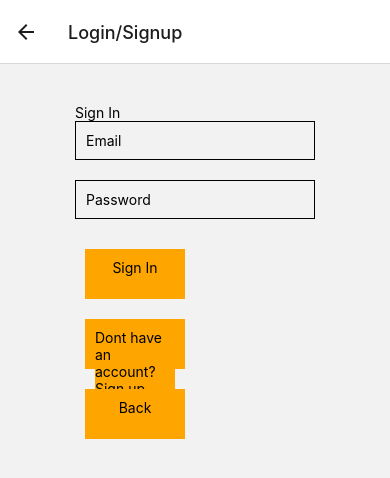
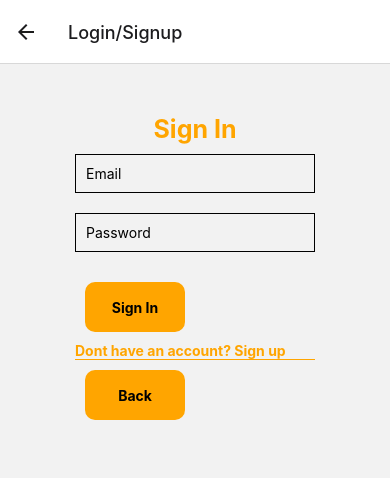
Before and after one commit to HafidAlidev/Movie-Empire, a React Native app: screen /Login/Signup in a window 390 px wide. Shown: the top 478 px of the page. Built offline with nearby package versions, Linux system fonts and the light colour scheme.

Commit message:
review rating + movie rating avg + some styling

```diff
--- a/Pages/MovieDetails.js
+++ b/Pages/MovieDetails.js
@@ -9,9 +9,12 @@ const MovieDetails = ({ navigation, moviesState, addToFavourites, addToWatchLate
     const [movie, setMovie] = useState()
     const [review, setReview] = useState('')
     const [reviews, setReviews] = useState([])
+    const [rating, setRating] = useState('')
+    const [avgRating, setAvgRating] = useState('')
 
     useEffect(() => {
         const reviewsList = []
+        let totalRating = 0
         for (let i = 0; i < moviesState.searchResult.length; i++) {
             const movie = moviesState.searchResult[i];
             if (movie.imdbID === id) {
@@ -20,35 +23,52 @@ const MovieDetails = ({ navigation, moviesState, addToFavourites, addToWatchLate
         }
         for (let i = 0; i < moviesState.reviews.length; i++) {
             const review = moviesState.reviews[i];
+            totalRating += review.rating
             if (review.movieId === id) {
                 reviewsList.push(review)
             }
         }
+        setAvgRating(totalRating / moviesState.reviews.length)
         setReviews(reviewsList)
-        console.log(user)
     }, [moviesState])
 
     const handleReviewSubmit = () => {
-        addReview({ movieId: id, review: review, postedBy: user.name })
-        console.log(user.name)
+        addReview({ movieId: id, review: review, rating: rating, postedBy: user.name })
+    }
+
+    const onCheckRating = (value) => {
+        const parsedQty = Number.parseInt(value)
+        if (Number.isNaN(parsedQty)) {
+            setRating(0)
+        } else if (parsedQty > 10) {
+            setRating(10)
+        } else {
+            setRating(parsedQty)
+        }
     }
 
     const renderReviews = ({ item }) => (
         <View>
             <Text>Posted by: {item.postedBy}</Text>
             <Text>{item.review}</Text>
+            <Text>Rating: {item.rating}</Text>
         </View>
     );
 
     return (
         <View style={styles.container} >
-            <Text>{movie?.Title}</Text>
+            <Text>{movie?.Title} - {avgRating} / 10</Text>
             <Button title='Save to Watch Later' onPress={() => { addToWatchLater(movie) }} />
             <Button title='Add to Favourites' onPress={() => { addToFavourites(movie) }} />
-            <TextInput style={styles.reviewInput} placeholder="Write a review..." onChangeText={setReview} />
-            <Button title='Submit Review' onPress={handleReviewSubmit} />
-            <Text>Reviews:</Text>
-            <FlatList data={reviews} renderItem={renderReviews} />
+            <View>
+                <TextInput style={styles.reviewInput} placeholder="Write a review..." onChangeText={setReview} />
+                <TextInput style={styles.reviewInput} placeholder="Rating: /10" value={rating} onChangeText={onCheckRating} />
+                <Button title='Submit Review' onPress={handleReviewSubmit} />
+            </View>
+            <View>
+                <Text>Reviews:</Text>
+                <FlatList data={reviews} renderItem={renderReviews} />
+            </View>
             <Button title="Back" onPress={() => {
                 navigation.navigate("Search Result", { searchText: searchText })
             }} />
--- a/Pages/UserAuth.js
+++ b/Pages/UserAuth.js
@@ -1,5 +1,5 @@
-import { View, Text, TextInput, StyleSheet } from 'react-native'
-import React, { useState } from 'react'
+import { View, Text, TextInput, StyleSheet, ActivityIndicator } from 'react-native'
+import React, { useEffect, useState } from 'react'
 import { signin, signup } from '../auth/actions'
 import { connect } from 'react-redux'
 import { login, logout, signup_ } from '../redux/actions/users'
@@ -12,38 +12,51 @@ const UserAuth = ({ navigation, userState, login, logout, signup_ }) => {
     const [password, setPassword] = useState('')
     const [confirmPassword, setConfirmPassword] = useState('')
     const [errors, setErrors] = useState('')
+    const [loading, setLoading] = useState(false)
+
+    useEffect(() => {
+        if (errors) {
+            setLoading(false)
+        }
+    }, [errors])
 
     const switchMode = () => {
         setIsSignup((prev) => !prev)
+        setLoading(false)
+        setErrors('')
     }
 
     const handleSubmit = (e) => {
         e.preventDefault()
+        setLoading(true)
         if (isSignup) {
-            signup({name, email, password, confirmPassword: confirmPassword}, login, navigation, setErrors)
+            signup({ name, email, password, confirmPassword: confirmPassword }, login, navigation, setErrors)
         } else {
-            signin({name, email, password, confirmPassword: confirmPassword}, signup_, navigation, setErrors)
+            signin({ name, email, password, confirmPassword: confirmPassword }, signup_, navigation, setErrors)
         }
     }
 
     return (
         <View style={styles.container}>
             <View>
-                <Text>{isSignup ? 'Sign up' : 'Sign In'}</Text>
+                <Text style={{color: 'orange', fontWeight: 'bold', fontSize: 25, margin: 10, justifyContent: 'center', alignItems: 'center', display: 'flex'}}>{isSignup ? 'Sign up' : 'Sign In'}</Text>
                 <View>
                     {
                         isSignup && (
                             <View>
-                                    <TextInput style={styles.textInput} placeholder='Name' onChangeText={setName}/>
+                                <TextInput style={styles.textInput} placeholder='Name' onChangeText={setName} />
                             </View>
                         )
                     }
                     <TextInput style={styles.textInput} placeholder='Email' onChangeText={setEmail} type='email' />
-                        <TextInput style={styles.textInput} placeholder='Password' onChangeText={setPassword} type='password' />
-                        {isSignup && <TextInput style={styles.textInput} placeholder='Confirm Password' onChangeText={setConfirmPassword} type='password' />}
-                        <Text>{errors}</Text>
+                    <TextInput style={styles.textInput} placeholder='Password' onChangeText={setPassword} type='password' secureTextEntry={true} />
+                    {isSignup && <TextInput style={styles.textInput} placeholder='Confirm Password' onChangeText={setConfirmPassword} type='password' secureTextEntry={true} />}
+                    {loading ?
+                        <ActivityIndicator size={50} color='orange' />
+                        : <Text>{errors}</Text>
+                    }
                     <Button onPress={handleSubmit} title={isSignup ? 'Sign Up' : 'Sign In'} />
-                        <Button onPress={switchMode} title={isSignup ? 'Already have an account? Sign in' : 'Dont have an account? Sign up'} />
+                    <Text onPress={switchMode} style={{color: 'orange', fontWeight: 'bold', borderBottomWidth: 1, borderBottomColor: 'orange'}}>{isSignup ? 'Already have an account? Sign in' : 'Dont have an account? Sign up'}</Text>
                     <Button title="Back" onPress={() => navigation.navigate("Home")} />
                 </View>
             </View>
--- a/Pages/home.js
+++ b/Pages/home.js
@@ -58,8 +58,7 @@ const styles = StyleSheet.create({
   container: { flex: 1, justifyContent: "center", alignItems: "center", marginTop: 22 },
   searchinput: { margin: 15, width: "50%", height: 30, alignItems: 'left', borderWidth: 2 },
   modalText: { marginBottom: 10 },
-  modalView: { width: "80%", height: 'auto', margin: 5, backgroundColor: "black", borderColor: "red", borderWidth: 1, borderRadius: 5, padding: 15, alignItems: "center", justifyContent: "space-between" },
-  menubutton: { height: 20, width: 40, alignItems: 'left', justifyContent: 'left', padding: 20, backgroundColor: "orange" }
+  modalView: { width: "80%", height: 'auto', margin: 5, borderWidth: 1, borderRadius: 5, padding: 15, alignItems: "center", justifyContent: "space-between" },
 });
 
 const mapStateToProps = (userState) => (userState)
--- a/custom componet/Button.js
+++ b/custom componet/Button.js
@@ -9,8 +9,8 @@ const Button = ({ onPress, title }) => (
 
 
 const styles = StyleSheet.create({
-    ButtonContainer: {height:50,width:100,alignItems:'left',justifyContent:'left',padding:10,backgroundColor:"orange",margin:10},
-    ButtonText:{backgroundColor:"orange",justifyContent:'center',alignItems:'center',display:'flex',font:100},
+  ButtonContainer: { height: 50, width: 100, padding: 10, backgroundColor: "orange", margin: 10, alignItems: 'center', justifyContent: 'center', borderRadius: 10 },
+  ButtonText: { backgroundColor: "orange", fontWeight: 'bold' },
 });
 
 
```
Lines whose indentation alone changed are shown as unchanged.
